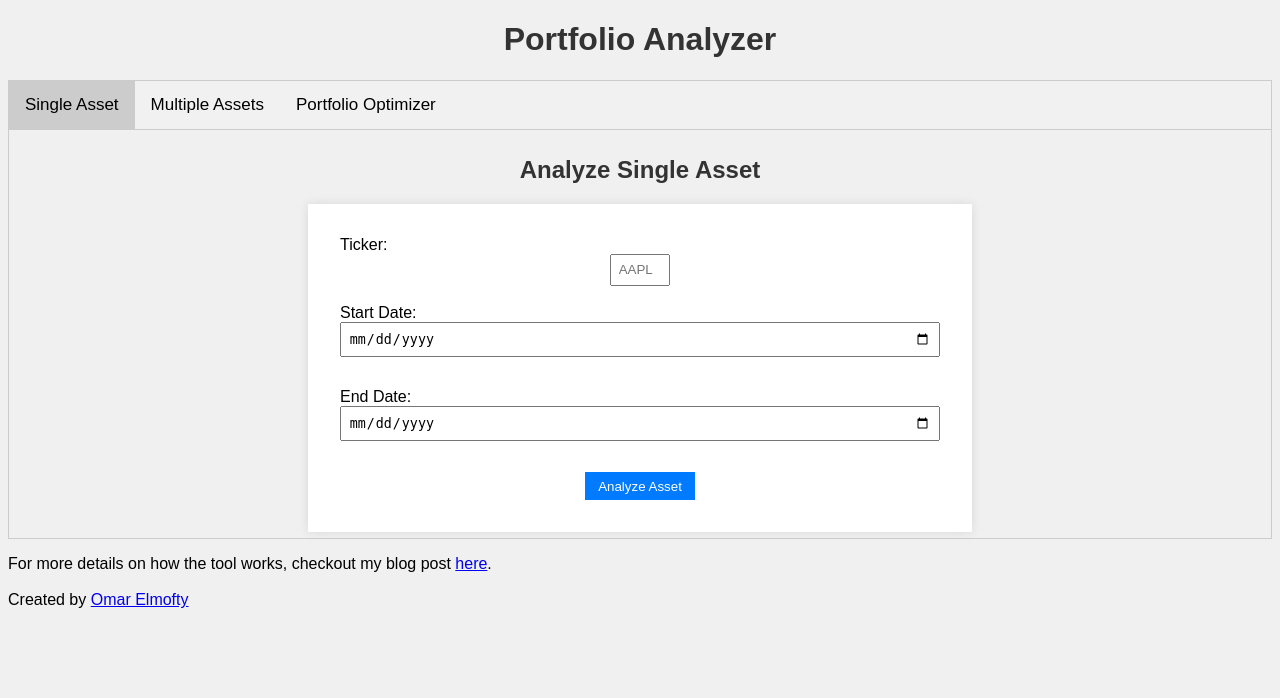
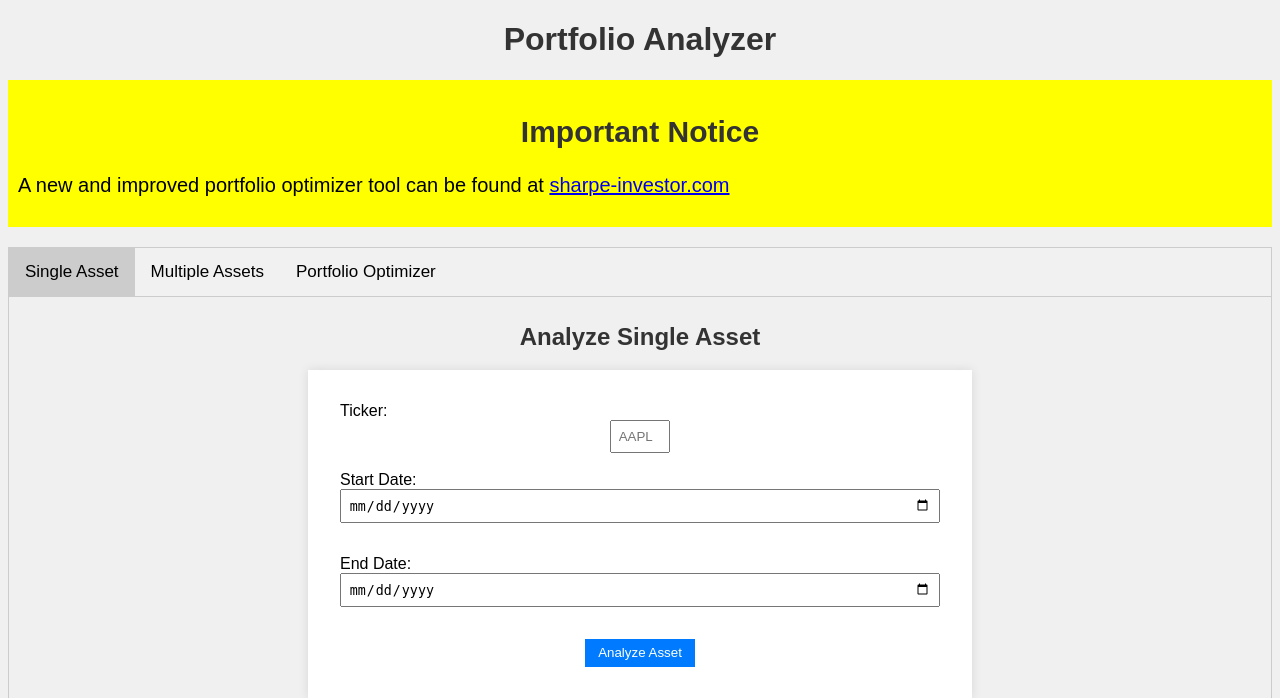
Before and after one commit to Omar-Elmofty/Portfolio, a Flask app: page /portfolio in a window 1280 px wide. Shown: the top 698 px of the page. Run offline with Flask 3, Linux system fonts and the light colour scheme.

Commit message:
Add notice for sharpe investor

```diff
--- a/app.yaml
+++ b/app.yaml
@@ -12,7 +12,7 @@
 # See the License for the specific language governing permissions and
 # limitations under the License.
 
-runtime: python38
+runtime: python39
 instance_class: F1
 
 # Uncomment this section to specify resources.
--- a/templates/portfolio_analysis.html
+++ b/templates/portfolio_analysis.html
@@ -11,6 +11,11 @@
 <body>
     <h1>Portfolio Analyzer</h1>
 
+    <div style="background-color: yellow; padding: 10px; margin-bottom: 20px; font-size: 20px;">
+        <h2>Important Notice</h2>
+        <p>A new and improved portfolio optimizer tool can be found at <a href="http://sharpe-investor.com"
+                target="_blank">sharpe-investor.com</a></p>
+    </div>
     <div class="tab">
         <button class="tablinks" onclick="openTab(event, 'Asset')">Single Asset</button>
         <button class="tablinks" onclick="openTab(event, 'Portfolio-Analyzer')">Multiple Assets</button>
```
